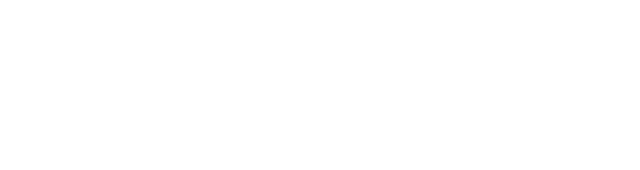
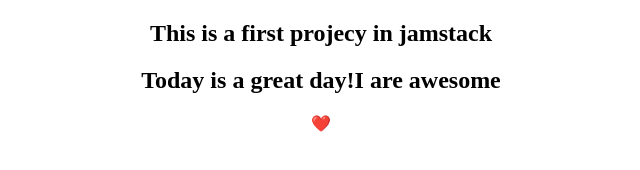
Before and after one commit to swethav08711/Jamstack_learning, a plain HTML site: page index.html in a window 1280 px wide. Shown: the whole page, without its empty margins (319-959 px from the left). Drawn offline with Linux system fonts and the light colour scheme.

Commit message:
project 2 adding client side

```diff
--- a/index.html
+++ b/index.html
@@ -1,11 +1,22 @@
 <!DOCTYPE html>
 <html lang="en">
-<head>
-    <meta charset="UTF-8">
-    <meta name="viewport" content="width=device-width, initial-scale=1.0">
+  <head>
+    <meta charset="UTF-8" />
+    <meta name="viewport" content="width=device-width, initial-scale=1.0" />
     <title>Document</title>
-</head>
-<body>
-
-</body>
+    <style>
+      .container {
+        width: 100%;
+        text-align: center;
+      }
+    </style>
+  </head>
+  <body>
+    <div class="container">
+      <h2>This is a first projecy in jamstack</h2>
+      <h2 class="vibes">Today is a great day!</h2>
+      <p>❤️</p>
+    </div>
+    <script src="script.js"></script>
+  </body>
 </html>
--- /dev/null
+++ b/script.js
@@ -0,0 +1,9 @@
+const vibes = [
+  "I are awesome",
+  "I am strong and brave in any situation",
+  "I am beautiful",
+  "I love universe",
+];
+
+let randomVibes = () => vibes[Math.floor(Math.random() * vibes.length)];
+document.querySelector(".vibes").append(randomVibes());
```
